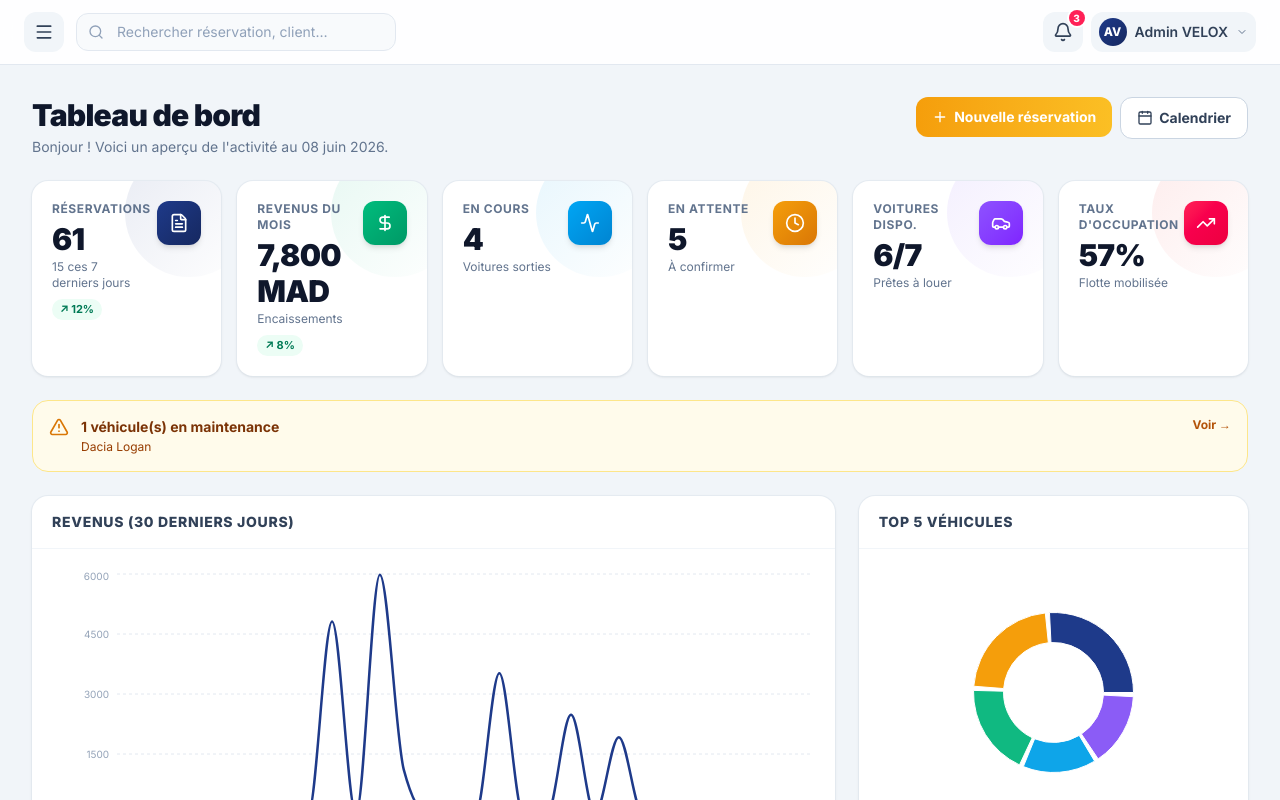
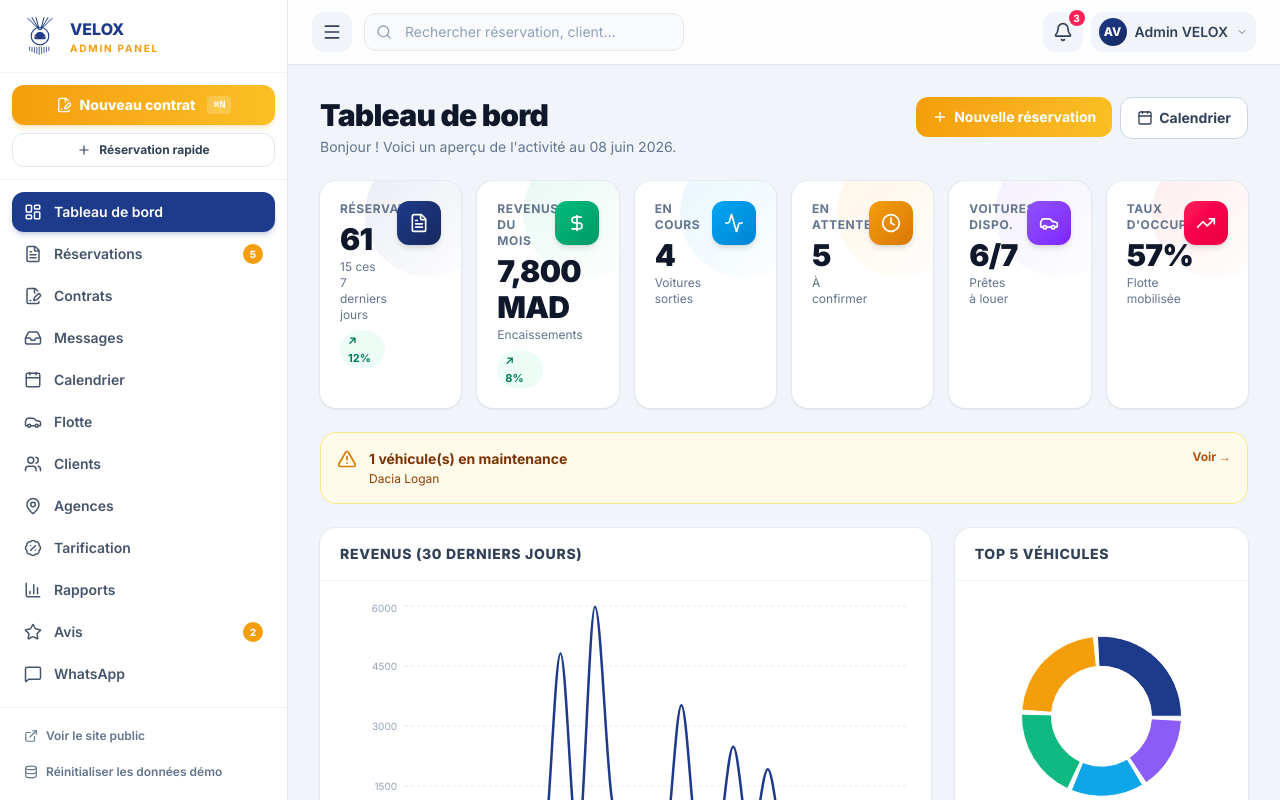
Before and after one commit to Dotcom-0725/velox-car, a React (Vite) app: page /admin/login in a window 1280 px wide. Both pictures are taken after a click on the button "Se connecter". Shown: the top 800 px of the page. Built offline with nearby package versions, Linux system fonts and the light colour scheme.

Commit message:
Fix: Use inline style for RTL/LTR margin

```diff
--- a/src/admin/components/AdminLayout.tsx
+++ b/src/admin/components/AdminLayout.tsx
@@ -98,9 +98,9 @@ export function AdminLayout() {
     <div className="min-h-screen bg-slate-100" dir={dir} lang={locale}>
       {/* Sidebar */}
       <aside
-        className={`fixed inset-y-0 z-50 w-72 border-e border-slate-200 bg-white shadow-xl transition-transform duration-300 ease-in-out lg:shadow-none ${
+        className={`fixed inset-y-0 z-50 w-72 border-e border-slate-200 bg-white shadow-xl transition-transform duration-300 ease-in-out lg:shadow-none lg:translate-x-0 ${
           sidebarOpen ? "translate-x-0" : "-translate-x-full"
-        } ${dir === "rtl" ? "end-0 start-auto" : "start-0"}`}
+        } ${dir === "rtl" ? "end-0 start-auto border-l border-r-0" : "start-0"}`}
         dir="ltr"
       >
         <div className="flex h-full flex-col">
@@ -195,7 +195,7 @@ export function AdminLayout() {
       )}
 
       {/* Main area */}
-      <div className={`${sidebarOpen ? (dir === "rtl" ? "me-72" : "ms-72") : ""}`}>
+      <div style={{ [dir === "rtl" ? "marginRight" : "marginLeft"]: "18rem" }}>
         {/* Top bar */}
         <header className="sticky top-0 z-30 border-b border-slate-200 bg-white/90 backdrop-blur-lg">
           <div className="flex h-16 items-center justify-between gap-3 px-4 sm:px-6">
```
